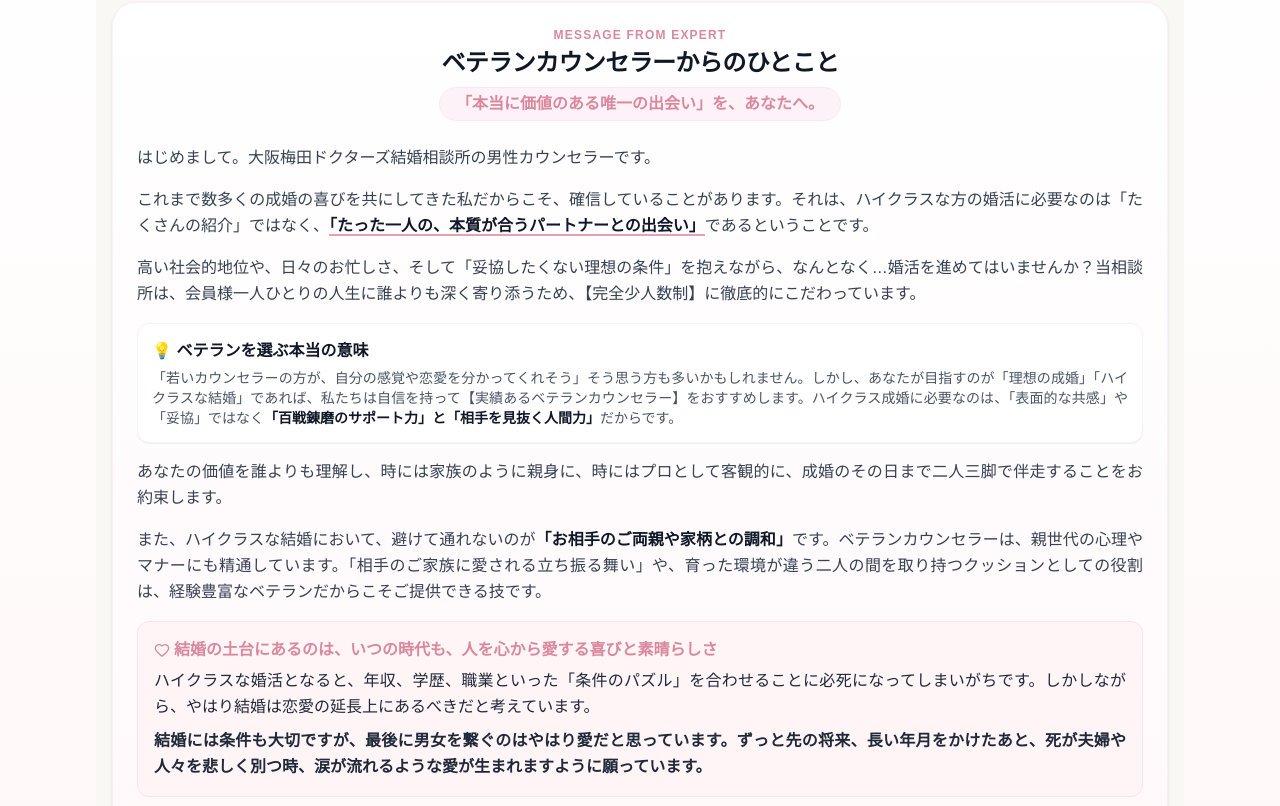
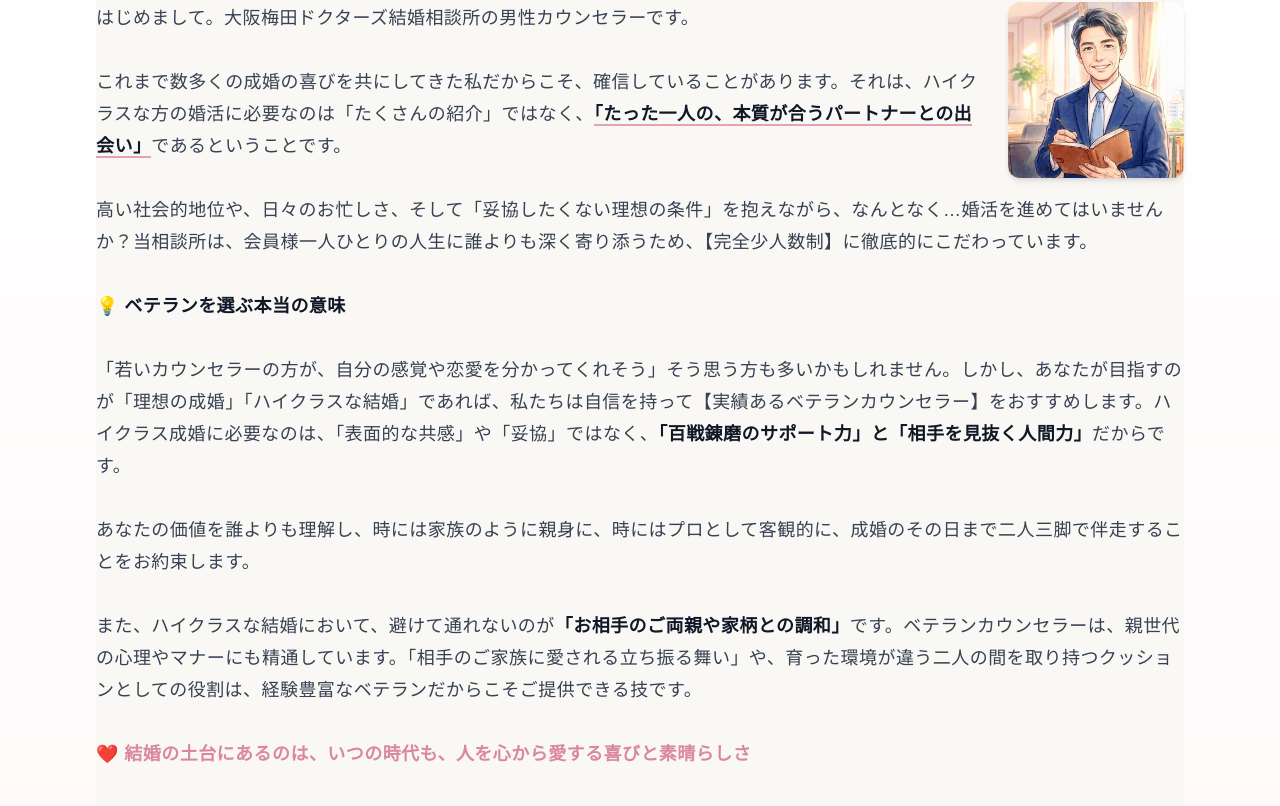
Before and after one commit to shougapan/Toa-Website, a Next.js app: page /executive in a window 1280 px wide. Shown: the part 1412-2218 px from the top of the page. Built offline with nearby package versions, Linux system fonts and the light colour scheme.

Commit message:
added illustration to page executive

```diff
--- a/app/executive/page.tsx
+++ b/app/executive/page.tsx
@@ -1,4 +1,6 @@
 "use client";
+import Image from "next/image";
+import maleAdvisor from "@/public/maleAdvisor.jpg";
 
 import React, { useRef } from 'react';
 import Link from 'next/link';
@@ -196,70 +198,93 @@ export default function HighClassSupportPage() {
       {/* ============================================================
           SECTION 3: COUNSELOR'S MESSAGE
           ============================================================ */}
-      <div ref={section3Ref} className="w-full px-2 sm:px-4 mb-8">
-        <div className="bg-gradient-to-b from-white to-[#FFF8FA] rounded-3xl p-4 sm:p-6 shadow-sm border border-pink-100/60">
+ {/* MESSAGE CONTENT BODY */}
+<div className="text-[17px] sm:text-lg text-gray-700 leading-8 tracking-wide">
 
-          {/* COUNSELOR BADGE */}
-          <div className="text-center mb-6">
-            <span className="text-xs font-black text-[#D9889D] uppercase tracking-widest block mb-1">Message from Expert</span>
-            <h2 className="text-xl sm:text-2xl font-black text-gray-900 tracking-tight">
-              ベテランカウンセラーからのひとこと
-            </h2>
-            <p className="text-base font-black text-[#D9889D] mt-2 bg-pink-50 inline-block px-4 py-1 rounded-full border border-pink-100">
-              「本当に価値のある唯一の出会い」を、あなたへ。
-            </p>
-          </div>
+  {/* Portrait */}
+  <div className="float-right ml-5 mb-4 w-32 sm:w-36 md:w-44">
+    <Image
+      src={maleAdvisor}
+      alt="ベテランカウンセラー"
+      className="rounded-xl shadow-md object-cover w-full h-auto"
+      priority
+    />
+  </div>
 
-          {/* MESSAGE CONTENT BODY */}
-          <div className="space-y-4 text-sm sm:text-base text-gray-700 leading-relaxed text-justify">
-            <p>
-              はじめまして。大阪梅田ドクターズ結婚相談所の男性カウンセラーです。
-            </p>
-            <p>
-              これまで数多くの成婚の喜びを共にしてきた私だからこそ、確信していることがあります。それは、ハイクラスな方の婚活に必要なのは「たくさんの紹介」ではなく、<span className="font-bold text-gray-900 border-b-2 border-[#E6A2B3]">「たった一人の、本質が合うパートナーとの出会い」</span>であるということです。
-            </p>
-            <p>
-              高い社会的地位や、日々のお忙しさ、そして「妥協したくない理想の条件」を抱えながら、なんとなく…婚活を進めてはいませんか？当相談所は、会員様一人ひとりの人生に誰よりも深く寄り添うため、【完全少人数制】に徹底的にこだわっています。
-            </p>
+  <p>
+    はじめまして。大阪梅田ドクターズ結婚相談所の男性カウンセラーです。
 
-            <div className="bg-white p-3.5 rounded-xl border border-gray-100 shadow-2xs my-4">
-              <p className="font-bold text-gray-900 mb-1">💡 ベテランを選ぶ本当の意味</p>
-              <p className="text-gray-600 text-sm">
-                「若いカウンセラーの方が、自分の感覚や恋愛を分かってくれそう」そう思う方も多いかもしれません。しかし、あなたが目指すのが「理想の成婚」「ハイクラスな結婚」であれば、私たちは自信を持って【実績あるベテランカウンセラー】をおすすめします。ハイクラス成婚に必要なのは、「表面的な共感」や「妥協」ではなく<span className="font-bold text-gray-900">「百戦錬磨のサポート力」と「相手を見抜く人間力」</span>だからです。
-              </p>
-            </div>
+    <br /><br />
 
-            <p>
-              あなたの価値を誰よりも理解し、時には家族のように親身に、時にはプロとして客観的に、成婚のその日まで二人三脚で伴走することをお約束します。
-            </p>
-            <p>
-              また、ハイクラスな結婚において、避けて通れないのが<span className="font-bold text-gray-900">「お相手のご両親や家柄との調和」</span>です。ベテランカウンセラーは、親世代の心理やマナーにも精通しています。「相手のご家族に愛される立ち振る舞い」や、育った環境が違う二人の間を取り持つクッションとしての役割は、経験豊富なベテランだからこそご提供できる技です。
-            </p>
+    これまで数多くの成婚の喜びを共にしてきた私だからこそ、確信していることがあります。それは、ハイクラスな方の婚活に必要なのは「たくさんの紹介」ではなく、
+    <span className="font-bold text-gray-900 border-b-2 border-[#E6A2B3]">
+      「たった一人の、本質が合うパートナーとの出会い」
+    </span>
+    であるということです。
 
-            {/* DEEP PHILSOPHY BLOCK */}
-            <div className="bg-rose-50/50 p-4 rounded-xl border border-rose-100 my-4 text-gray-900">
-              <p className="font-black text-base text-[#D9889D] mb-1.5 flex items-center gap-1">
-                <Heart className="w-4 h-4 shrink-0" />
-                結婚の土台にあるのは、いつの時代も、人を心から愛する喜びと素晴らしさ
-              </p>
-              <p className="text-sm sm:text-base leading-relaxed text-justify text-gray-800">
-                ハイクラスな婚活となると、年収、学歴、職業といった「条件のパズル」を合わせることに必死になってしまいがちです。しかしながら、やはり結婚は恋愛の延長上にあるべきだと考えています。
-              </p>
-              <p className="text-sm sm:text-base leading-relaxed text-justify text-gray-800 mt-2 font-bold">
-                結婚には条件も大切ですが、最後に男女を繋ぐのはやはり愛だと思っています。ずっと先の将来、長い年月をかけたあと、死が夫婦や人々を悲しく別つ時、涙が流れるような愛が生まれますように願っています。
-              </p>
-            </div>
+    <br /><br />
 
-            <p className="font-bold text-gray-900">
-              「ここに来て、本当に良かった」
-            </p>
-            <p>
-              そう笑顔で卒業していただける未来のために、私は持てるすべての情熱と経験を注ぎます。私と一緒に、愛溢れる結婚を探しにいきませんか？
-            </p>
-          </div>
+    高い社会的地位や、日々のお忙しさ、そして「妥協したくない理想の条件」を抱えながら、なんとなく…婚活を進めてはいませんか？当相談所は、会員様一人ひとりの人生に誰よりも深く寄り添うため、【完全少人数制】に徹底的にこだわっています。
 
-        </div>
-      </div>
+    <br /><br />
+
+    <span className="font-bold text-gray-900">
+      💡 ベテランを選ぶ本当の意味
+    </span>
+
+    <br /><br />
+
+    「若いカウンセラーの方が、自分の感覚や恋愛を分かってくれそう」そう思う方も多いかもしれません。しかし、あなたが目指すのが「理想の成婚」「ハイクラスな結婚」であれば、私たちは自信を持って【実績あるベテランカウンセラー】をおすすめします。ハイクラス成婚に必要なのは、「表面的な共感」や「妥協」ではなく、
+    <span className="font-bold text-gray-900">
+      「百戦錬磨のサポート力」と「相手を見抜く人間力」
+    </span>
+    だからです。
+
+    <br /><br />
+
+    あなたの価値を誰よりも理解し、時には家族のように親身に、時にはプロとして客観的に、成婚のその日まで二人三脚で伴走することをお約束します。
+
+    <br /><br />
+
+    また、ハイクラスな結婚において、避けて通れないのが
+    <span className="font-bold text-gray-900">
+      「お相手のご両親や家柄との調和」
+    </span>
+    です。ベテランカウンセラーは、親世代の心理やマナーにも精通しています。「相手のご家族に愛される立ち振る舞い」や、育った環境が違う二人の間を取り持つクッションとしての役割は、経験豊富なベテランだからこそご提供できる技です。
+
+    <br /><br />
+
+    <span className="font-black text-[#D9889D]">
+      ❤️ 結婚の土台にあるのは、いつの時代も、人を心から愛する喜びと素晴らしさ
+    </span>
+
+    <br /><br />
+
+    ハイクラスな婚活となると、年収、学歴、職業といった「条件のパズル」を合わせることに必死になってしまいがちです。しかしながら、やはり結婚は恋愛の延長上にあるべきだと考えています。
+
+    <br /><br />
+
+    <span className="font-bold text-gray-900">
+      結婚には条件も大切ですが、最後に男女を繋ぐのはやはり愛だと思っています。ずっと先の将来、長い年月をかけたあと、死が夫婦や人々を悲しく別つ時、涙が流れるような愛が生まれますように願っています。
+    </span>
+
+    <br /><br />
+
+    <span className="font-bold text-gray-900">
+      「ここに来て、本当に良かった」
+    </span>
+
+    <br /><br />
+
+    そう笑顔で卒業していただける未来のために、私は持てるすべての情熱と経験を注ぎます。私と一緒に、愛溢れる結婚を探しにいきませんか？
+  </p>
+
+  <div className="clear-both" />
+
+</div>
+
+
+
 
       {/* ============================================================
           BOTTOM CLOSING CTA BOARD
```
